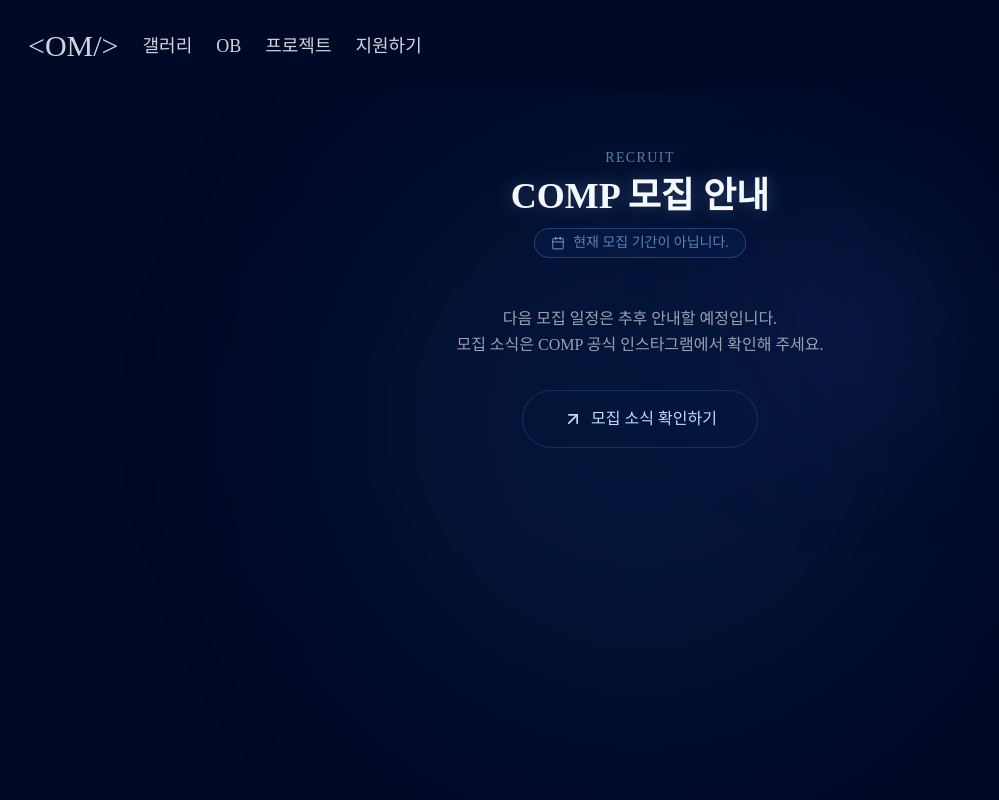
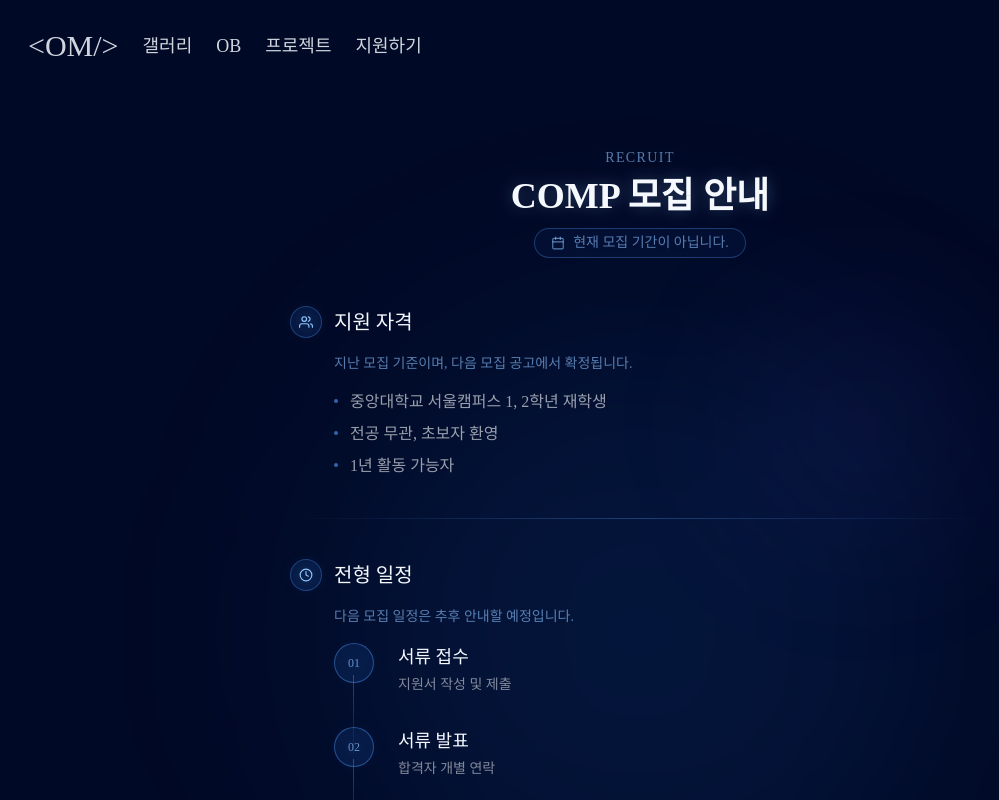
Before and after one commit to CAUCOMP/comp-static, a React (Vite) app: page /apply in a window 1280 px wide. Shown: the top 800 px of the page, without its empty margins (0-999 px from the left). Built offline with nearby package versions, Linux system fonts and the light colour scheme; a web font is replaced by a local one.

Commit message:
fix(apply): 모집 전형 로드맵 복원 (#3)

```diff
--- a/src/pages/ApplyPage.jsx
+++ b/src/pages/ApplyPage.jsx
@@ -1,8 +1,21 @@
-import { FiCalendar, FiArrowUpRight } from 'react-icons/fi'
+import { FiCalendar, FiClock, FiUsers, FiArrowUpRight } from 'react-icons/fi'
+
+const timeline = [
+  { step: '01', title: '서류 접수', description: '지원서 작성 및 제출' },
+  { step: '02', title: '서류 발표', description: '합격자 개별 연락' },
+  { step: '03', title: '면접', description: '대면 면접 진행' },
+  { step: '04', title: '최종 발표', description: '최종 합격자 발표' },
+]
+
+const previousConditions = [
+  '중앙대학교 서울캠퍼스 1, 2학년 재학생',
+  '전공 무관, 초보자 환영',
+  '1년 활동 가능자',
+]
 
 const ApplyPage = () => {
   return (
-    <section className="min-h-screen flex flex-col items-center justify-start pt-32 gap-12 p-20 relative overflow-hidden">
+    <section className="relative flex min-h-screen flex-col items-center gap-12 overflow-hidden px-6 pb-20 pt-32 md:px-20">
       <div className="absolute top-1/2 left-1/2 -translate-x-1/2 -translate-y-1/2 w-[600px] h-[600px] bg-blue-500/10 rounded-full blur-[120px] pointer-events-none" />
       <div className="absolute top-1/4 right-1/4 w-[200px] h-[200px] bg-indigo-500/10 rounded-full blur-[80px] pointer-events-none" />
 
@@ -17,20 +30,71 @@ const ApplyPage = () => {
         </div>
       </div>
 
-      <div className="w-full max-w-[700px] flex flex-col items-center gap-8 text-center relative">
-        <p className="text-white/60 leading-relaxed">
-          다음 모집 일정은 추후 안내할 예정입니다.<br />
-          모집 소식은 COMP 공식 인스타그램에서 확인해 주세요.
-        </p>
+      <div className="relative flex w-full max-w-[700px] flex-col gap-10">
+        <div className="flex flex-col gap-4">
+          <div className="flex items-center gap-3">
+            <div className="flex h-8 w-8 shrink-0 items-center justify-center rounded-full border border-blue-400/30 bg-blue-500/10 drop-shadow-[0_0_6px_rgba(96,165,250,0.3)]">
+              <FiUsers className="text-sm text-blue-300" />
+            </div>
+            <h2 className="text-xl font-medium">지원 자격</h2>
+          </div>
+
+          <p className="pl-11 text-sm text-blue-300/60">지난 모집 기준이며, 다음 모집 공고에서 확정됩니다.</p>
+          <div className="flex flex-col gap-2 pl-11">
+            {previousConditions.map((condition) => (
+              <div key={condition} className="flex items-start gap-3 text-base text-white/60">
+                <span className="mt-[9px] h-1 w-1 shrink-0 rounded-full bg-blue-400/60" />
+                <span>{condition}</span>
+              </div>
+            ))}
+          </div>
+        </div>
+
+        <div className="h-px w-full bg-gradient-to-r from-transparent via-blue-400/30 to-transparent" />
+
+        <div className="flex flex-col gap-4">
+          <div className="flex items-center gap-3">
+            <div className="flex h-8 w-8 shrink-0 items-center justify-center rounded-full border border-blue-400/30 bg-blue-500/10 drop-shadow-[0_0_6px_rgba(96,165,250,0.3)]">
+              <FiClock className="text-sm text-blue-300" />
+            </div>
+            <h2 className="text-xl font-medium">전형 일정</h2>
+          </div>
+
+          <p className="pl-11 text-sm text-blue-300/60">다음 모집 일정은 추후 안내할 예정입니다.</p>
+          <ol className="flex flex-col pl-11">
+            {timeline.map(({ step, title, description }, index) => (
+              <li key={step} className="relative flex gap-6">
+                {index < timeline.length - 1 && (
+                  <div className="absolute top-8 left-[19px] h-full w-px bg-gradient-to-b from-blue-400/40 to-transparent" />
+                )}
+
+                <div className="z-10 flex h-10 w-10 shrink-0 items-center justify-center rounded-full border border-blue-400/40 bg-blue-500/10 text-xs font-medium text-blue-300/70 drop-shadow-[0_0_6px_rgba(96,165,250,0.2)]">
+                  {step}
+                </div>
+
+                <div className="flex flex-col gap-1 pb-8">
+                  <h3 className="text-lg font-medium">{title}</h3>
+                  <p className="text-sm text-white/50">{description}</p>
+                </div>
+              </li>
+            ))}
+          </ol>
+        </div>
+
+        <div className="h-px w-full bg-gradient-to-r from-transparent via-blue-400/30 to-transparent" />
+
+        <div className="flex flex-col items-center gap-5 text-center">
+          <p className="text-white/60">모집 소식은 COMP 공식 인스타그램에서 확인해 주세요.</p>
           <a
             href="https://www.instagram.com/cau_comp"
             target="_blank"
             rel="noopener noreferrer"
-          className="flex items-center gap-2 px-10 py-4 border border-blue-400/20 text-blue-200 rounded-full hover:bg-blue-400/10"
+            className="flex items-center gap-2 rounded-full border border-blue-400/20 px-10 py-4 text-blue-200 hover:bg-blue-400/10"
           >
             <FiArrowUpRight className="text-xl" />
             모집 소식 확인하기
           </a>
+        </div>
       </div>
     </section>
   )
```
Lines whose indentation alone changed are shown as unchanged.
